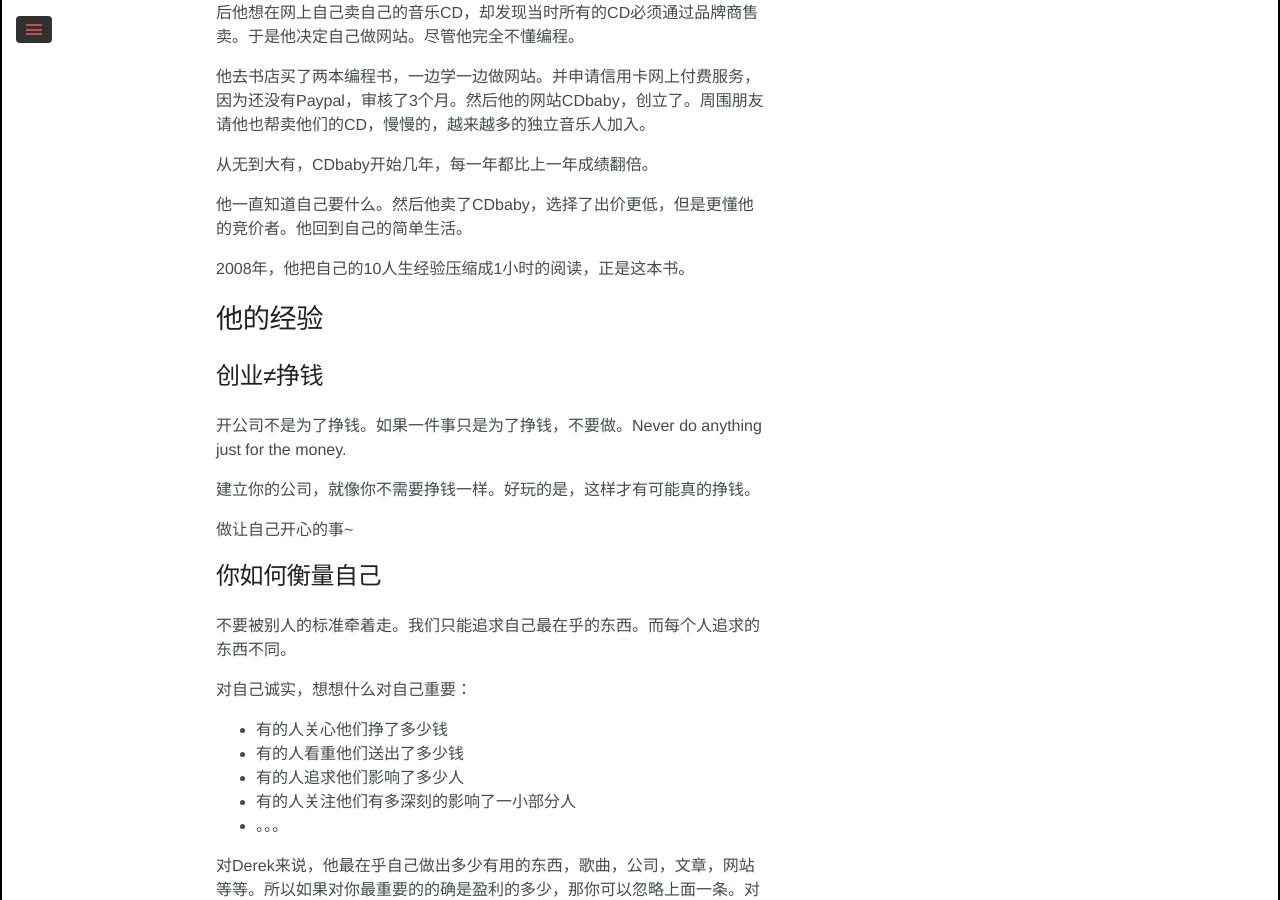
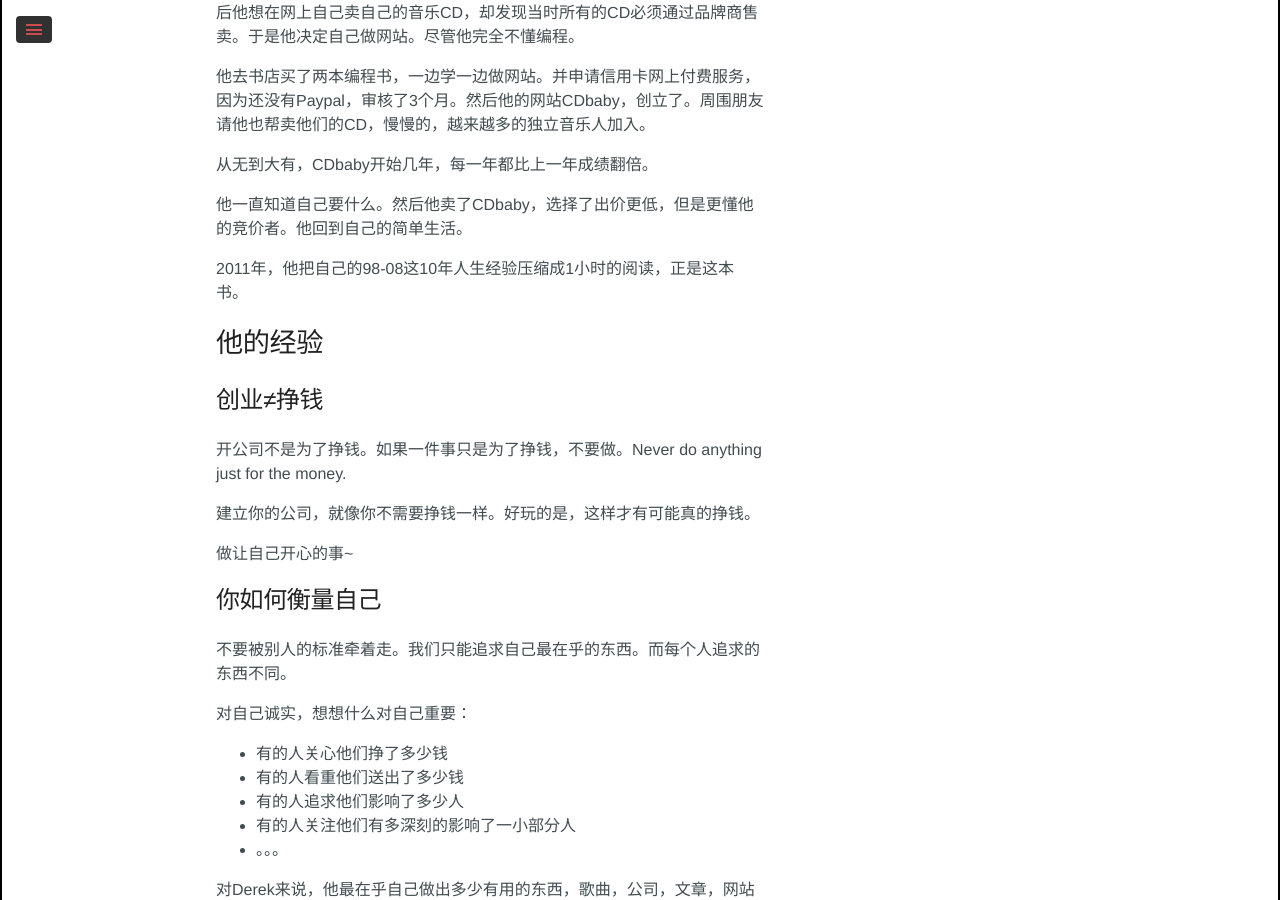
Before and after one commit to ericazhan/ericazhan.github.io, a Jekyll site: the page built from _posts/2021-01-07-anything_you_want.md, in a window 1280 px wide and 900 px high, scrolled down 758 px. Built offline with Jekyll 4.4.1, drawn with Linux system fonts in a browser that asks for light colours; some web fonts are replaced; comment, search, counter and statistics services are not loaded.

Commit message:
🤸‍♀️ UPDATE:

```diff
--- a/_posts/2021-01-07-anything_you_want.md
+++ b/_posts/2021-01-07-anything_you_want.md
@@ -24,7 +24,7 @@
 
 他一直知道自己要什么。然后他卖了CDbaby，选择了出价更低，但是更懂他的竞价者。他回到自己的简单生活。
 
-2008年，他把自己的10人生经验压缩成1小时的阅读，正是这本书。
+2011年，他把自己的98-08这10年人生经验压缩成1小时的阅读，正是这本书。
 
 # 他的经验
 
```
Also changed, not shown: _posts/2021-01-08-weekly.md (+1 -1 lines).
